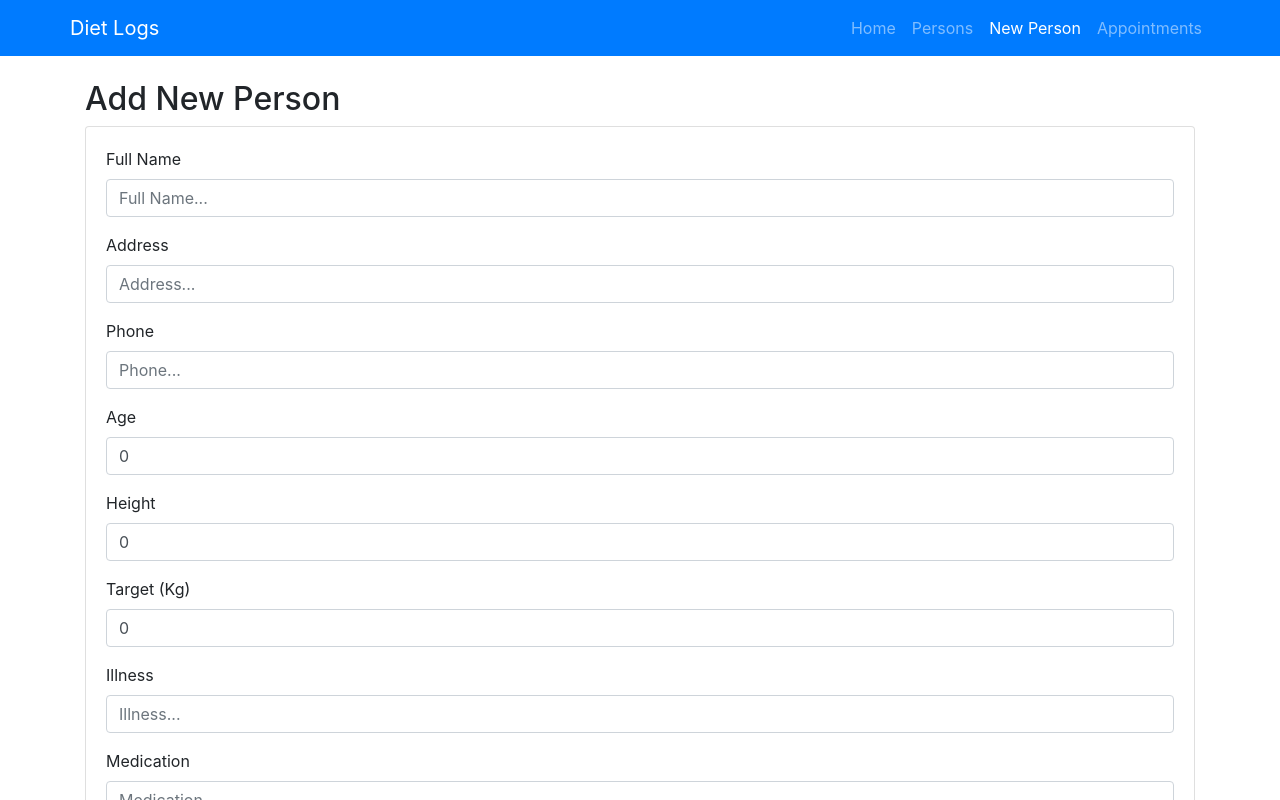
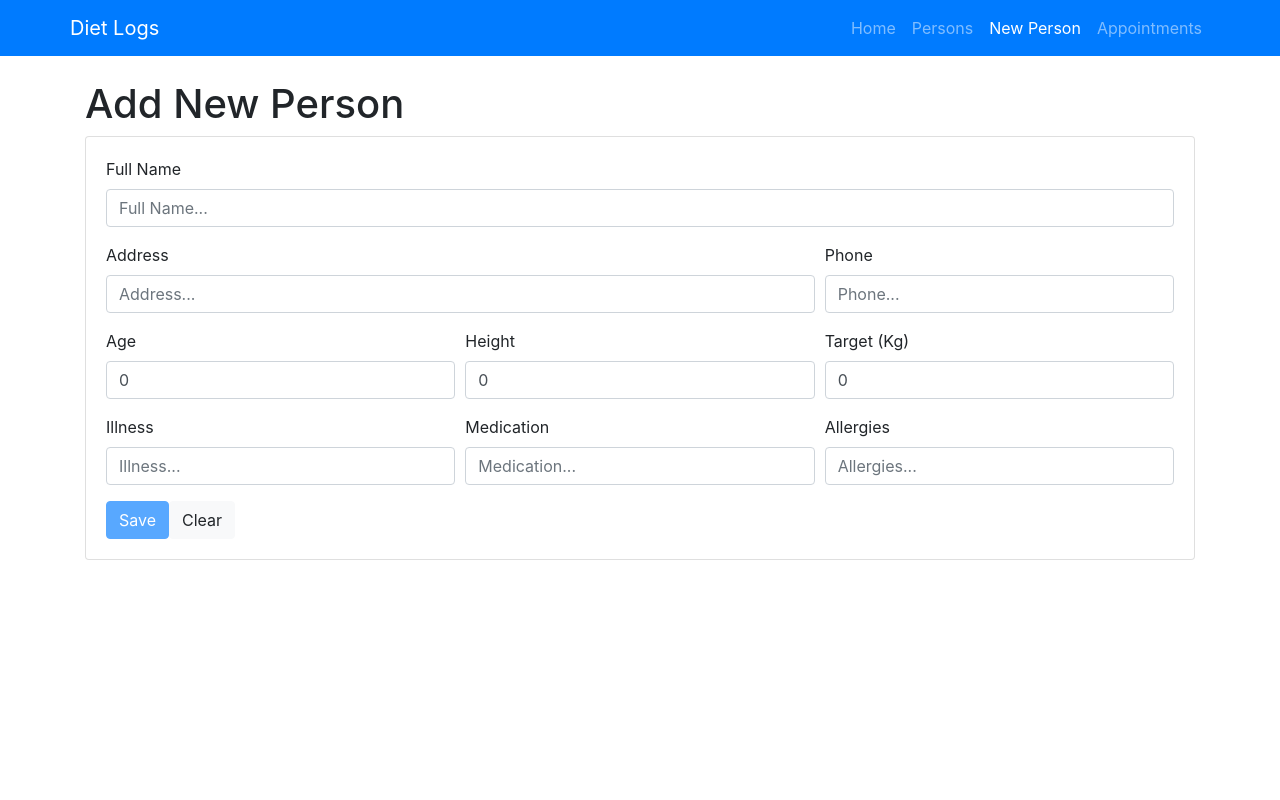
Before and after one commit to vasouv/diet-logs-angular, an Angular app: page /person-new in a window 1280 px wide. Shown: the top 800 px of the page. Built offline with nearby package versions, Linux system fonts and the light colour scheme.

Commit message:
fixed new person profile page

```diff
--- a/src/app/components/persons/person-new-form/person-new-form.component.html
+++ b/src/app/components/persons/person-new-form/person-new-form.component.html
@@ -1,5 +1,6 @@
-<h2>Add New Person</h2>
+<h1>Add New Person</h1>
 <div class="card card-body mb-3">
+
   <form #personForm="ngForm" (ngSubmit)="onSubmit(personForm)">
 
     <div class="form-group">
@@ -11,34 +12,43 @@
       <div [hidden]="!personName.errors?.minlength" class="invalid-feedback">Must be at least two characters</div>
     </div>
 
+    <div class="form-row">
+      <div class="col-8">
         <div class="form-group">
           <label for="personAddress">Address</label>
           <input #personAddress="ngModel" [ngClass]="{'is-invalid':personAddress.errors && personAddress.touched}" [(ngModel)]="person.address"
             required type="text" class="form-control" id="personAddress" placeholder="Address..." name="personAddress" />
           <div [hidden]="!personAddress.errors?.required" class="invalid-feedback">Address is required</div>
         </div>
-
+      </div>
+      <div class="col-4">
         <div class="form-group">
           <label for="personPhone">Phone</label>
           <input #personPhone="ngModel" [ngClass]="{'is-invalid':personPhone.errors && personPhone.touched}" [(ngModel)]="person.phone"
             required type="text" class="form-control" id="personPhone" placeholder="Phone..." name="personPhone" />
-      <div [hidden]="!personPhone.errors?.required" class="invalid-feedback">Phone is required</div>
+          <div [hidden]="!personPhone.errors?.required" class="invalid-feedback">Phone is required - between 5 and 10 digits</div>
+        </div>
+      </div>
     </div>
 
+    <div class="form-row">
+      <div class="col">
         <div class="form-group">
           <label for="personAge">Age</label>
           <input #personAge="ngModel" [ngClass]="{'is-invalid':personAge.errors && personAge.touched}" [(ngModel)]="person.age" required
             type="number" class="form-control" id="personAge" placeholder="Age..." name="personAge" />
           <div [hidden]="!personAge.errors?.required" class="invalid-feedback">Age is required</div>
         </div>
-
+      </div>
+      <div class="col">
         <div class="form-group">
           <label for="personHeight">Height</label>
           <input #personHeight="ngModel" [ngClass]="{'is-invalid':personHeight.errors && personHeight.touched}" [(ngModel)]="person.height"
             required type="number" class="form-control" id="personHeight" placeholder="Height..." name="personHeight" />
           <div [hidden]="!personHeight.errors?.required" class="invalid-feedback">Height is required</div>
         </div>
-
+      </div>
+      <div class="col">
         <div class="form-group">
           <label for="personTargetKg">Target (Kg)</label>
           <input #personTargetkg="ngModel" [ngClass]="{'is-invalid':personTargetkg.errors && personTargetkg.touched}" [(ngModel)]="person.targetkg"
@@ -46,14 +56,19 @@
           />
           <div [hidden]="!personTargetkg.errors?.required" class="invalid-feedback">Target KG is required</div>
         </div>
+      </div>
+    </div>
 
+    <div class="form-row">
+      <div class="col">
         <div class="form-group">
           <label for="personIllness">Illness</label>
           <input #personIllness="ngModel" [ngClass]="{'is-invalid':personIllness.errors && personIllness.touched}" [(ngModel)]="person.illness"
             required type="text" class="form-control" id="personIllness" placeholder="Illness..." name="personIllness" />
           <div [hidden]="!personIllness.errors?.required" class="invalid-feedback">Illness is required</div>
         </div>
-
+      </div>
+      <div class="col">
         <div class="form-group">
           <label for="personMedication">Medication</label>
           <input #personMedication="ngModel" [ngClass]="{'is-invalid':personMedication.errors && personMedication.touched}" [(ngModel)]="person.medication"
@@ -61,12 +76,16 @@
           />
           <div [hidden]="!personMedication.errors?.required" class="invalid-feedback">Medication is required</div>
         </div>
-
+      </div>
+      <div class="col">
         <div class="form-group">
           <label for="personAllergies">Allergies</label>
           <input #personAllergies="ngModel" [ngClass]="{'is-invalid':personAllergies.errors && personAllergies.touched}" [(ngModel)]="person.allergies"
-        required type="text" class="form-control" id="personAllergies" placeholder="Allergies..." name="personAllergies" />
+            required type="text" class="form-control" id="personAllergies" placeholder="Allergies..." name="personAllergies"
+          />
           <div [hidden]="!personAllergies.errors?.required" class="invalid-feedback">Allergies is required</div>
+        </div>
+      </div>
     </div>
 
     <button [disabled]="!personForm.form.valid" (click)="addPerson()" class="btn btn-primary">Save</button>
```
Lines whose indentation alone changed are shown as unchanged.
